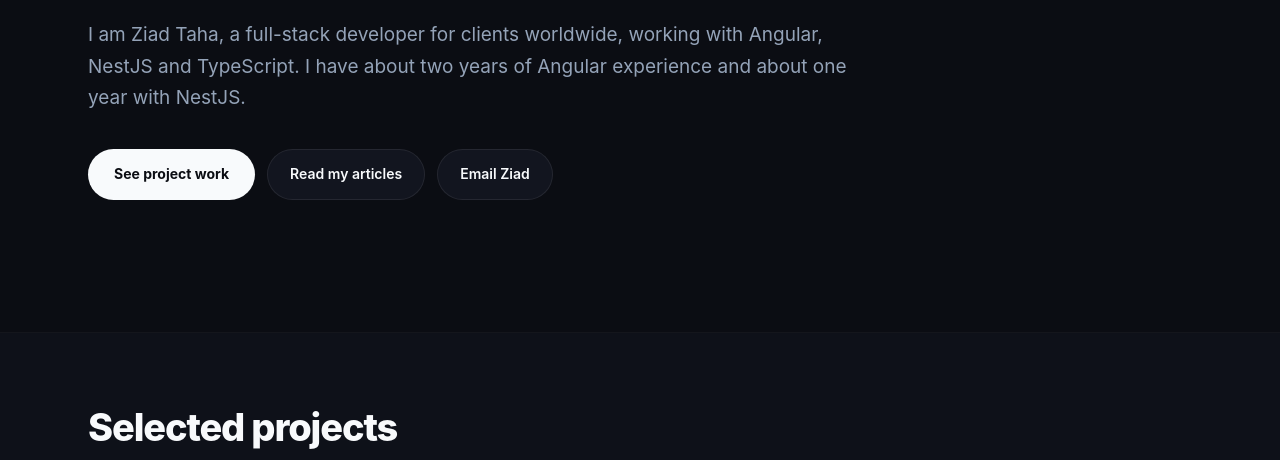
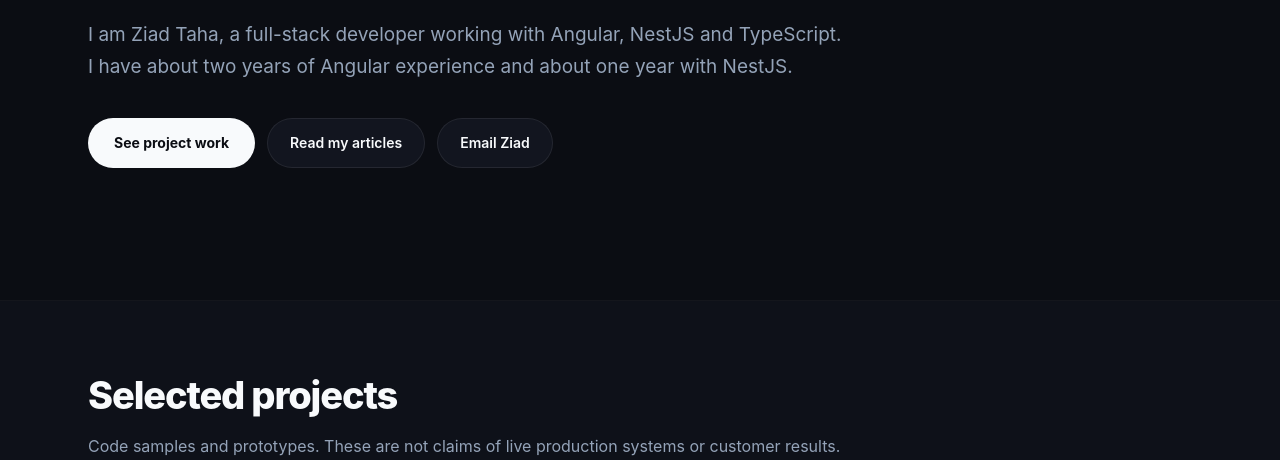
Before and after one commit to ZiadtahaM/ziad-taha-portfolio, a website: page index.html in a window 1280 px wide. Shown: the part 340-800 px from the top of the page. Drawn offline with Linux system fonts and the light colour scheme.

Commit message:
Hero: remove 'for clients worldwide'
Duplicated the hero section in the index.html file.

```diff
--- a/index.html
+++ b/index.html
@@ -11,7 +11,7 @@
 <body>
 <header class="site-header"><div class="nav-wrapper"><a href="#home" class="nav-brand"><span class="brand-name">Ziad Taha</span></a><nav class="honest-nav" aria-label="Main"><a href="#work">Work</a><a href="#services">Services</a><a href="#process">Contact</a><a href="https://github.com/ZiadtahaM">GitHub</a></nav></div></header>
 <main>
-<section id="home" class="hero-section"><div class="content-container"><div class="hero-intro"><div class="location-badge">Worldwide, remote</div><h1 class="hero-title">Angular interfaces. NestJS APIs. Clear project scope.</h1><p class="hero-lead">I am Ziad Taha, a full-stack developer for clients worldwide, working with Angular, NestJS and TypeScript. I have about two years of Angular experience and about one year with NestJS.</p><div class="hero-actions"><a href="#work" class="btn-solid">See project work</a><a href="https://dev.to/ziadtaha" class="btn-outline">Read my articles</a><a href="mailto:ziad.taha3456@gmail.com" class="btn-outline">Email Ziad</a></div></div></div></section>
+<section id="home" class="hero-section"><div class="content-container"><div class="hero-intro"><div class="location-badge">Worldwide, remote</div><h1 class="hero-title">Angular interfaces. NestJS APIs. Clear project scope.</h1><p class="hero-lead">I am Ziad Taha, a full-stack developer working with Angular, NestJS and TypeScript. I have about two years of Angular experience and about one year with NestJS.</p><div class="hero-actions"><a href="#work" class="btn-solid">See project work</a><a href="https://dev.to/ziadtaha" class="btn-outline">Read my articles</a><a href="mailto:ziad.taha3456@gmail.com" class="btn-outline">Email Ziad</a></div></div></div></section>
 <section id="work" class="section-block bg-subtle"><div class="content-container"><h2 class="section-heading">Selected projects</h2><p class="section-subtext">Code samples and prototypes. These are not claims of live production systems or customer results.</p><div class="honest-grid">
 <article class="honest-card"><h3>FaceMark</h3><p>NestJS attendance API with JWT authentication, MySQL models and a separate Python recognition service.</p><p class="honest-small">45 Jest tests passed in the latest local review. Hosting and end-to-end recognition are not verified. Real biometric use requires privacy, consent and recognition-error testing.</p><a href="https://github.com/ZiadtahaM/FaceMark">Inspect FaceMark source</a></article>
 <article class="honest-card"><h3>Angular SSR storefront</h3><p>Angular 17 server-side rendering with product, account, cart and wishlist screens connected to a third-party commerce API.</p><p class="honest-small">Frontend project, not a custom commerce backend or payment platform. See the repository for setup and limitations.</p><a href="https://github.com/ZiadtahaM/ecommerce-fullstack-app">Inspect storefront source</a></article>
```
